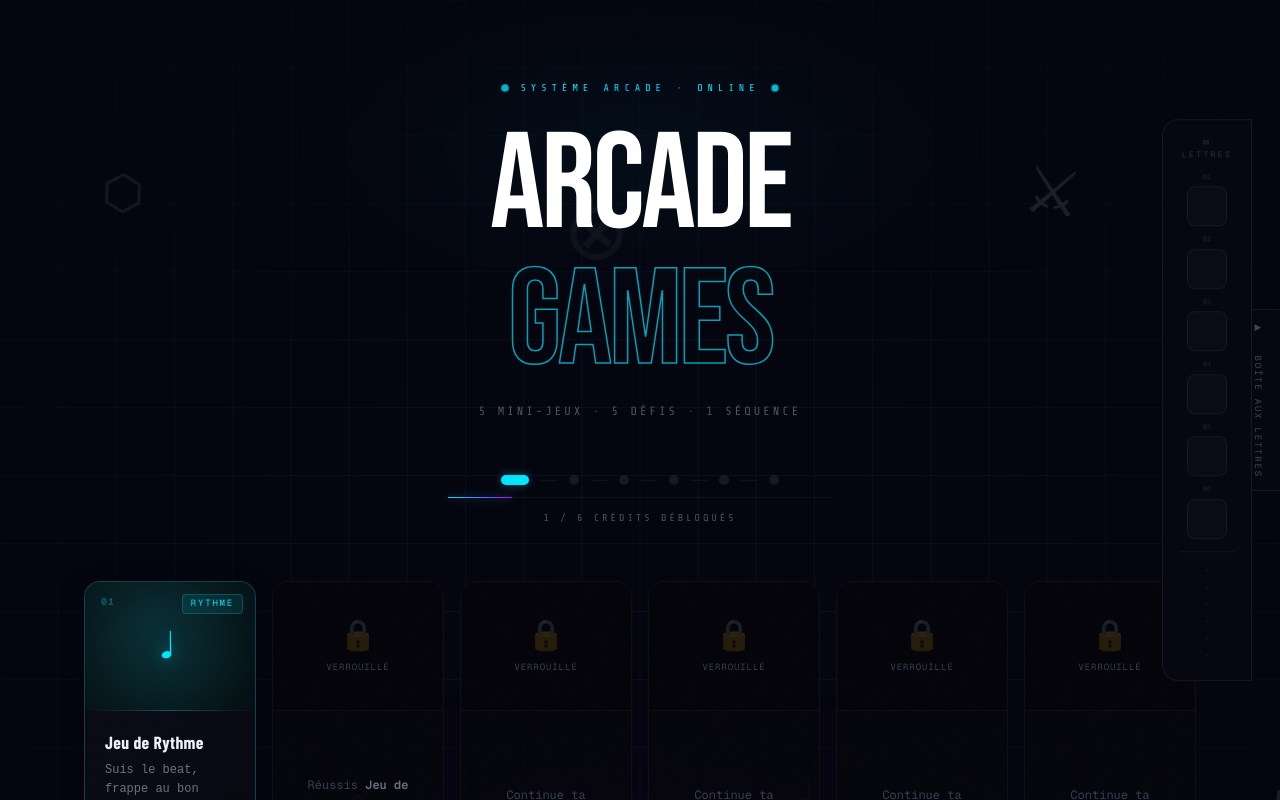
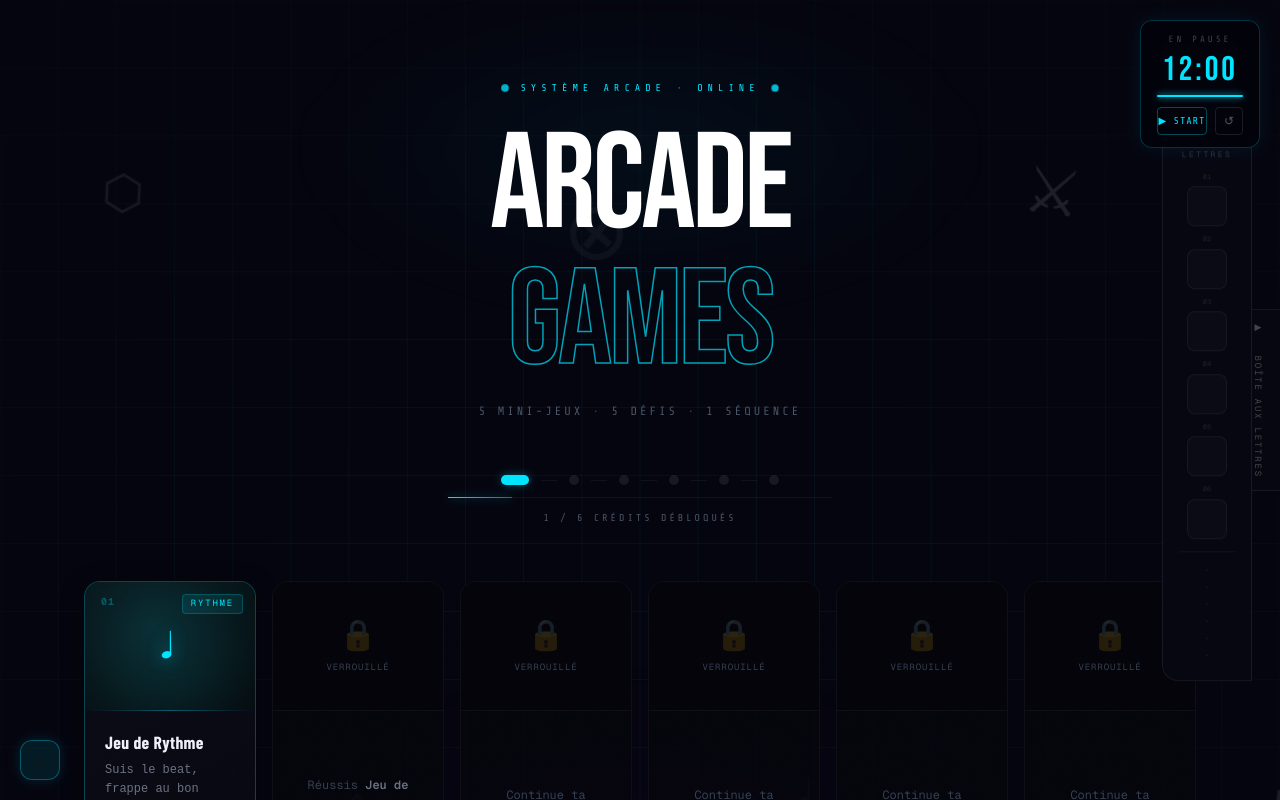
Before and after one commit to Omrane02/challenge48h, a Next.js app: page / in a window 1280 px wide. Shown: the top 800 px of the page. Built offline with nearby package versions, Linux system fonts and the light colour scheme.

Commit message:
update add musique

```diff
--- a/app/page.js
+++ b/app/page.js
@@ -624,11 +624,259 @@ function SecretCodeSection() {
   );
 }
 
+/* ─── Timer helpers ─── */
+const TIMER_DURATION = 12 * 60; // 720 seconds
+
+function formatTimer(s) {
+  const m = Math.floor(s / 60);
+  const sec = s % 60;
+  return `${String(m).padStart(2, '0')}:${String(sec).padStart(2, '0')}`;
+}
+
+function TimerWidget({ timeLeft, running, onToggle, onReset, compact = false }) {
+  const danger = timeLeft < 60;
+  const warning = timeLeft < 180;
+  const color = danger ? '#ff0040' : warning ? '#ffd000' : '#00e5ff';
+  const pct = (timeLeft / TIMER_DURATION) * 100;
+  const finished = timeLeft === 0;
+
+  if (compact) {
+    return (
+      <div
+        className="flex items-center gap-2 px-3 py-1.5 rounded-lg"
+        style={{
+          background: 'rgba(4,4,12,0.9)',
+          border: `1px solid ${color}40`,
+          boxShadow: `0 0 10px ${color}20`,
+          fontFamily: "'Share Tech Mono', monospace",
+        }}
+      >
+        <span style={{ fontSize: '10px', color: '#444', letterSpacing: '2px' }}>⏱</span>
+        <span
+          style={{
+            fontSize: '15px',
+            fontWeight: 700,
+            color,
+            letterSpacing: '2px',
+            textShadow: danger ? `0 0 10px ${color}` : 'none',
+            fontFamily: "'Bebas Neue', sans-serif",
+          }}
+        >
+          {formatTimer(timeLeft)}
+        </span>
+        <button
+          onClick={onToggle}
+          title={running ? 'Pause' : 'Lancer'}
+          style={{ background: 'none', border: 'none', cursor: 'pointer', color: running ? color : '#555', fontSize: '11px', padding: '0 2px', lineHeight: 1 }}
+          onMouseEnter={e => e.currentTarget.style.color = color}
+          onMouseLeave={e => e.currentTarget.style.color = running ? color : '#555'}
+        >
+          {running ? '⏸' : '▶'}
+        </button>
+        <button
+          onClick={onReset}
+          title="Reset"
+          style={{ background: 'none', border: 'none', cursor: 'pointer', color: '#444', fontSize: '11px', padding: '0 2px', lineHeight: 1 }}
+          onMouseEnter={e => e.currentTarget.style.color = '#fff'}
+          onMouseLeave={e => e.currentTarget.style.color = '#444'}
+        >
+          ↺
+        </button>
+      </div>
+    );
+  }
+
+  return (
+    <div
+      className="fixed top-5 right-5 z-50 flex flex-col items-center gap-1.5"
+      style={{ fontFamily: "'Share Tech Mono', monospace" }}
+    >
+      <div
+        className="px-4 py-3 rounded-xl flex flex-col items-center gap-1.5"
+        style={{
+          background: 'rgba(4,4,12,0.92)',
+          border: `1px solid ${color}35`,
+          boxShadow: `0 0 20px ${color}15, inset 0 0 20px rgba(0,0,0,0.3)`,
+          minWidth: '120px',
+        }}
+      >
+        <span style={{ fontSize: '9px', color: '#444', letterSpacing: '3px', textTransform: 'uppercase' }}>
+          {finished ? 'TEMPS ÉCOULÉ' : running ? 'En cours' : 'En pause'}
+        </span>
+        <span
+          style={{
+            fontSize: '34px',
+            lineHeight: 1,
+            fontFamily: "'Bebas Neue', sans-serif",
+            letterSpacing: '3px',
+            color,
+            textShadow: danger ? `0 0 16px ${color}` : warning ? `0 0 10px ${color}60` : 'none',
+          }}
+        >
+          {formatTimer(timeLeft)}
+        </span>
+        {/* Progress bar */}
+        <div className="w-full rounded-full mt-0.5" style={{ height: '2px', background: 'rgba(255,255,255,0.06)' }}>
+          <div
+            className="h-full rounded-full transition-[width] duration-1000 ease-linear"
+            style={{ width: `${pct}%`, background: color, boxShadow: `0 0 6px ${color}` }}
+          />
+        </div>
+        {/* Controls */}
+        <div className="flex gap-2 mt-1 w-full">
+          <button
+            onClick={onToggle}
+            disabled={finished}
+            className="flex-1 py-1 rounded text-center transition-all duration-100 cursor-pointer"
+            style={{
+              fontSize: '10px',
+              letterSpacing: '1px',
+              textTransform: 'uppercase',
+              background: running ? `${color}18` : 'transparent',
+              border: `1px solid ${finished ? '#333' : color}50`,
+              color: finished ? '#333' : color,
+              cursor: finished ? 'not-allowed' : 'pointer',
+            }}
+            onMouseEnter={e => { if (!finished) e.currentTarget.style.background = `${color}28`; }}
+            onMouseLeave={e => { e.currentTarget.style.background = running ? `${color}18` : 'transparent'; }}
+          >
+            {running ? '⏸ Pause' : '▶ Start'}
+          </button>
+          <button
+            onClick={onReset}
+            className="px-2 py-1 rounded transition-all duration-100 cursor-pointer"
+            style={{
+              fontSize: '12px',
+              background: 'transparent',
+              border: '1px solid rgba(255,255,255,0.1)',
+              color: '#555',
+            }}
+            onMouseEnter={e => { e.currentTarget.style.color = '#fff'; e.currentTarget.style.borderColor = 'rgba(255,255,255,0.3)'; }}
+            onMouseLeave={e => { e.currentTarget.style.color = '#555'; e.currentTarget.style.borderColor = 'rgba(255,255,255,0.1)'; }}
+          >
+            ↺
+          </button>
+        </div>
+      </div>
+    </div>
+  );
+}
+
+/* ─── Music Control ─── */
+function MusicControl({ audioRef, playing, onToggle, volume, onVolume }) {
+  const [expanded, setExpanded] = useState(false);
+  const color = '#00e5ff';
+
+  return (
+    <div
+      className="fixed bottom-5 left-5 z-50 flex flex-col-reverse items-center gap-2"
+      style={{ fontFamily: "'Share Tech Mono', monospace" }}
+      onMouseEnter={() => setExpanded(true)}
+      onMouseLeave={() => setExpanded(false)}
+    >
+      {/* Volume slider — visible on hover */}
+      {expanded && (
+        <div
+          className="flex flex-col items-center gap-1.5 px-3 py-3 rounded-xl"
+          style={{ background: 'rgba(4,4,12,0.92)', border: `1px solid ${color}30`, boxShadow: `0 0 16px ${color}12` }}
+        >
+          <span style={{ fontSize: '9px', color: '#444', letterSpacing: '2px', textTransform: 'uppercase' }}>Vol</span>
+          <input
+            type="range"
+            min="0"
+            max="1"
+            step="0.05"
+            value={volume}
+            onChange={e => onVolume(parseFloat(e.target.value))}
+            style={{
+              writingMode: 'vertical-lr',
+              direction: 'rtl',
+              height: '70px',
+              width: '4px',
+              accentColor: color,
+              cursor: 'pointer',
+            }}
+          />
+        </div>
+      )}
+
+      {/* Main button */}
+      <button
+        onClick={onToggle}
+        className="w-10 h-10 rounded-xl flex items-center justify-center transition-all duration-150 cursor-pointer"
+        style={{
+          background: playing ? `${color}18` : 'rgba(4,4,12,0.92)',
+          border: `1px solid ${playing ? color + '50' : 'rgba(255,255,255,0.1)'}`,
+          boxShadow: playing ? `0 0 14px ${color}25` : 'none',
+          fontSize: '16px',
+        }}
+        title={playing ? 'Couper la musique' : 'Lancer la musique'}
+      >
+        {playing ? '♫' : '♩'}
+      </button>
+    </div>
+  );
+}
+
 /* ─── Main App ─── */
 function App() {
   const [currentGame, setCurrentGame] = useState(null);
   const [unlockedLevel, setUnlockedLevel] = useState(1);
   const [isLoaded, setIsLoaded] = useState(false);
+  const [timeLeft, setTimeLeft] = useState(TIMER_DURATION);
+  const [timerRunning, setTimerRunning] = useState(false);
+  const [musicPlaying, setMusicPlaying] = useState(false);
+  const [musicVolume, setMusicVolume] = useState(0.4);
+  const audioRef = useRef(null);
+  const timerRef = useRef(null);
+
+  useEffect(() => {
+    const audio = new Audio('/fond.mp3');
+    audio.loop = true;
+    audio.volume = musicVolume;
+    audioRef.current = audio;
+    // Try autoplay
+    audio.play().then(() => setMusicPlaying(true)).catch(() => {});
+    return () => { audio.pause(); audio.src = ''; };
+  // eslint-disable-next-line react-hooks/exhaustive-deps
+  }, []);
+
+  const handleMusicToggle = () => {
+    const audio = audioRef.current;
+    if (!audio) return;
+    if (musicPlaying) {
+      audio.pause();
+      setMusicPlaying(false);
+    } else {
+      audio.play();
+      setMusicPlaying(true);
+    }
+  };
+
+  const handleMusicVolume = (v) => {
+    setMusicVolume(v);
+    if (audioRef.current) audioRef.current.volume = v;
+  };
+
+  useEffect(() => {
+    if (timerRunning) {
+      timerRef.current = setInterval(() => {
+        setTimeLeft(prev => {
+          if (prev <= 0) { clearInterval(timerRef.current); setTimerRunning(false); return 0; }
+          return prev - 1;
+        });
+      }, 1000);
+    } else {
+      clearInterval(timerRef.current);
+    }
+    return () => clearInterval(timerRef.current);
+  }, [timerRunning]);
+
+  const handleTimerToggle = () => setTimerRunning(r => !r);
+  const handleTimerReset = () => {
+    setTimerRunning(false);
+    setTimeLeft(TIMER_DURATION);
+  };
 
   useEffect(() => {
     const savedProgress = localStorage.getItem('arcadeProgress');
@@ -660,44 +908,14 @@ function App() {
   /* ── In-game view ── */
   if (currentGame) {
     const GameComponent = GAMES.find(g => g.id === currentGame)?.component;
-    const game = GAMES.find(g => g.id === currentGame);
     return (
-      <div className="min-h-screen bg-[#05050f] text-white flex flex-col">
-        <div
-          className="px-5 py-3 flex justify-between items-center border-b"
-          style={{ borderColor: `${game.accent}20`, background: 'rgba(4,4,12,0.95)' }}
-        >
-          <button
-            onClick={() => setCurrentGame(null)}
-            className="flex items-center gap-2 font-mono text-xs tracking-widest uppercase transition-colors"
-            style={{ color: '#555' }}
-            onMouseEnter={e => e.currentTarget.style.color = game.accent}
-            onMouseLeave={e => e.currentTarget.style.color = '#555'}
-          >
-            ← ARCADE
-          </button>
-          <span
-            className="font-mono text-xs tracking-[0.3em] uppercase"
-            style={{ color: game.accent }}
-          >
-            {game.tag}
-          </span>
-          <button
-            onClick={handleWin}
-            className="font-mono text-[10px] tracking-widest uppercase px-3 py-1.5 rounded border transition-all"
-            style={{
-              borderColor: 'rgba(255,255,255,0.1)',
-              color: '#444',
-            }}
-            onMouseEnter={e => { e.currentTarget.style.borderColor = game.accent; e.currentTarget.style.color = game.accent; }}
-            onMouseLeave={e => { e.currentTarget.style.borderColor = 'rgba(255,255,255,0.1)'; e.currentTarget.style.color = '#444'; }}
-          >
-            [Dev] Win
-          </button>
+      <div className="min-h-screen bg-[#05050f] text-white relative">
+        {/* Floating timer — top right */}
+        <div className="fixed top-4 right-4 z-50">
+          <TimerWidget timeLeft={timeLeft} running={timerRunning} onToggle={handleTimerToggle} onReset={handleTimerReset} compact />
         </div>
-        <div className="flex-grow relative">
-          <GameComponent onWin={handleWin} onBack={() => setCurrentGame(null)} />
-        </div>
+        <MusicControl audioRef={audioRef} playing={musicPlaying} onToggle={handleMusicToggle} volume={musicVolume} onVolume={handleMusicVolume} />
+        <GameComponent onWin={handleWin} onBack={() => setCurrentGame(null)} />
       </div>
     );
   }
@@ -708,6 +926,8 @@ function App() {
   return (
     <>
       <MailboxPanel unlockedLevel={unlockedLevel} />
+      <TimerWidget timeLeft={timeLeft} running={timerRunning} onToggle={handleTimerToggle} onReset={handleTimerReset} />
+      <MusicControl audioRef={audioRef} playing={musicPlaying} onToggle={handleMusicToggle} volume={musicVolume} onVolume={handleMusicVolume} />
       {/* Global styles injected inline */}
       <style>{`
         @import url('https://fonts.googleapis.com/css2?family=Bebas+Neue&family=Barlow+Condensed:wght@400;600;700&family=Share+Tech+Mono&display=swap');
--- a/components/memory-game/memory-game.js
+++ b/components/memory-game/memory-game.js
@@ -271,6 +271,8 @@ export default function MemoryGame({
       <>
         <style>{styles}</style>
         <div className="flex flex-col items-center font-dm-mono text-white py-10 px-4 min-h-screen box-border relative justify-center" style={{ background: '#05050f' }}>
+          <div className="fixed inset-0 pointer-events-none z-0" style={{ background: 'repeating-linear-gradient(0deg,transparent,transparent 39px,rgba(191,0,255,0.04) 39px,rgba(191,0,255,0.04) 40px),repeating-linear-gradient(90deg,transparent,transparent 39px,rgba(191,0,255,0.04) 39px,rgba(191,0,255,0.04) 40px)' }} />
+          <div className="fixed inset-0 pointer-events-none z-0" style={{ background: 'radial-gradient(ellipse at 50% 40%, rgba(191,0,255,0.06) 0%, transparent 65%)' }} />
 
           {/* Title */}
           <div className="mg-enter text-center mb-8">
--- a/components/quest-game/QuestGame.js
+++ b/components/quest-game/QuestGame.js
@@ -402,7 +402,9 @@ export default function QuestGame({ onBack, onWin }) {
 .qg-enter-d1 { animation: qg-fadeUp 0.5s 0.08s cubic-bezier(0.22,1,0.36,1) both; }
 .qg-enter-d2 { animation: qg-fadeUp 0.5s 0.16s cubic-bezier(0.22,1,0.36,1) both; }
 .qg-enter-d3 { animation: qg-fadeUp 0.5s 0.24s cubic-bezier(0.22,1,0.36,1) both; }`}</style>
-      <div className="min-h-screen bg-[#05050f] flex flex-col items-center justify-center gap-7 px-4 py-10">
+      <div className="min-h-screen bg-[#05050f] flex flex-col items-center justify-center gap-7 px-4 py-10 relative">
+        <div className="fixed inset-0 pointer-events-none z-0" style={{ background: 'repeating-linear-gradient(0deg,transparent,transparent 39px,rgba(255,208,0,0.04) 39px,rgba(255,208,0,0.04) 40px),repeating-linear-gradient(90deg,transparent,transparent 39px,rgba(255,208,0,0.04) 39px,rgba(255,208,0,0.04) 40px)' }} />
+        <div className="fixed inset-0 pointer-events-none z-0" style={{ background: 'radial-gradient(ellipse at 50% 40%, rgba(255,208,0,0.06) 0%, transparent 65%)' }} />
 
         {/* Title */}
         <div className="qg-enter text-center space-y-2">
--- a/components/rythme-game/jeu_rythme.js
+++ b/components/rythme-game/jeu_rythme.js
@@ -556,7 +556,9 @@ export default function RhythmGame({ onWin, onBack }) {
 
         {/* ── Screen: idle ── */}
         {gameState === 'idle' && (
-          <div className="absolute inset-0 flex flex-col items-center justify-center z-[100] gap-3.5" style={{ background: 'rgba(5,5,15,0.96)' }}>
+          <div className="absolute inset-0 flex flex-col items-center justify-center z-[100] gap-3.5" style={{ background: 'rgba(5,5,15,0.97)' }}>
+            <div className="absolute inset-0 pointer-events-none" style={{ background: 'repeating-linear-gradient(0deg,transparent,transparent 39px,rgba(0,229,255,0.04) 39px,rgba(0,229,255,0.04) 40px),repeating-linear-gradient(90deg,transparent,transparent 39px,rgba(0,229,255,0.04) 39px,rgba(0,229,255,0.04) 40px)' }} />
+            <div className="absolute inset-0 pointer-events-none" style={{ background: 'radial-gradient(ellipse at 50% 40%, rgba(0,229,255,0.06) 0%, transparent 65%)' }} />
             <h1 className="rg-enter" style={{ fontFamily: "'Bebas Neue', sans-serif", fontSize: '3rem', color: '#00e5ff', textShadow: '0 0 25px rgba(0,229,255,0.6)', letterSpacing: '0.15em', margin: 0 }}>
               RHYTHM RUSH
             </h1>
```
Also changed, not shown: 1 other file (tests, documents, lock files or other folders).
